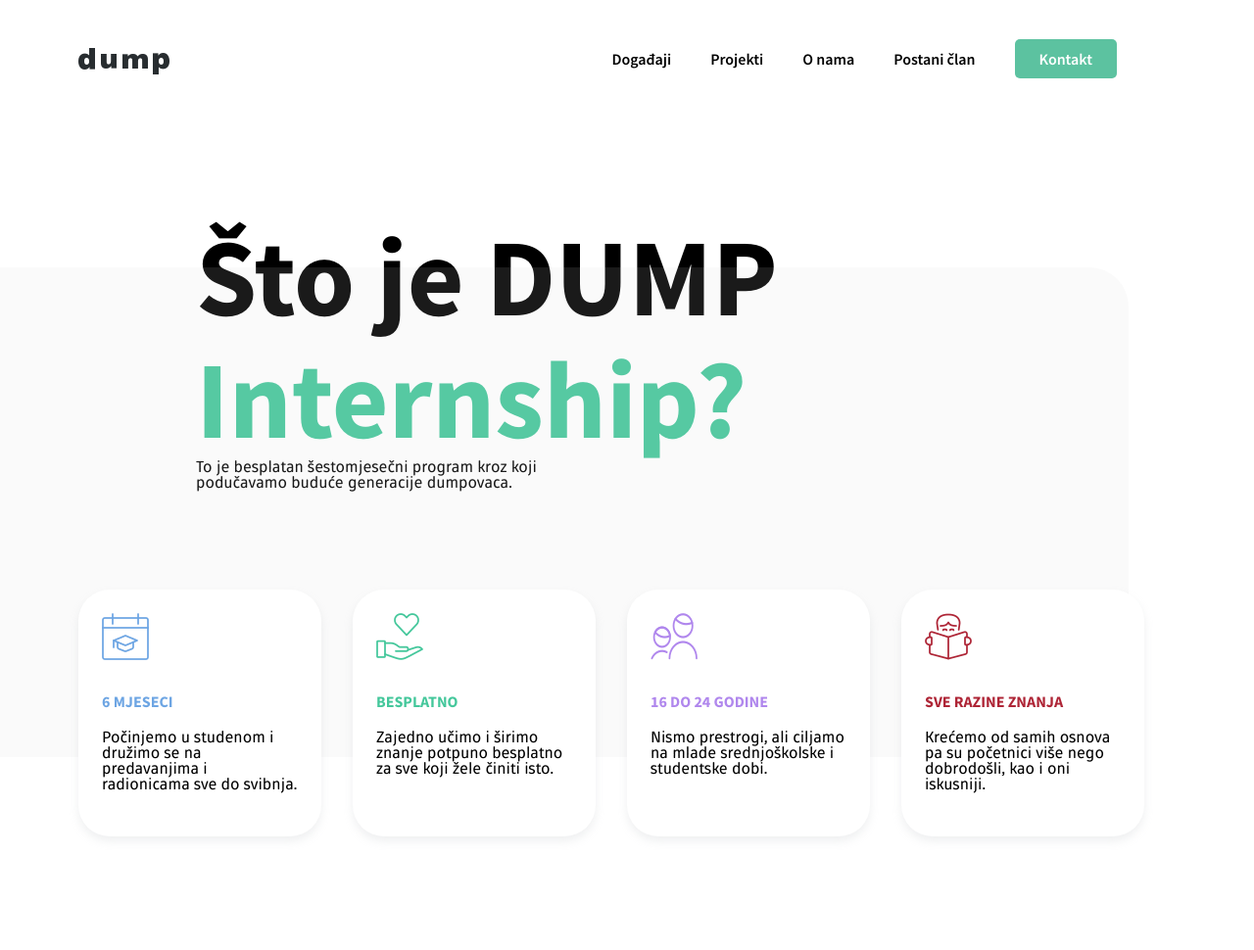
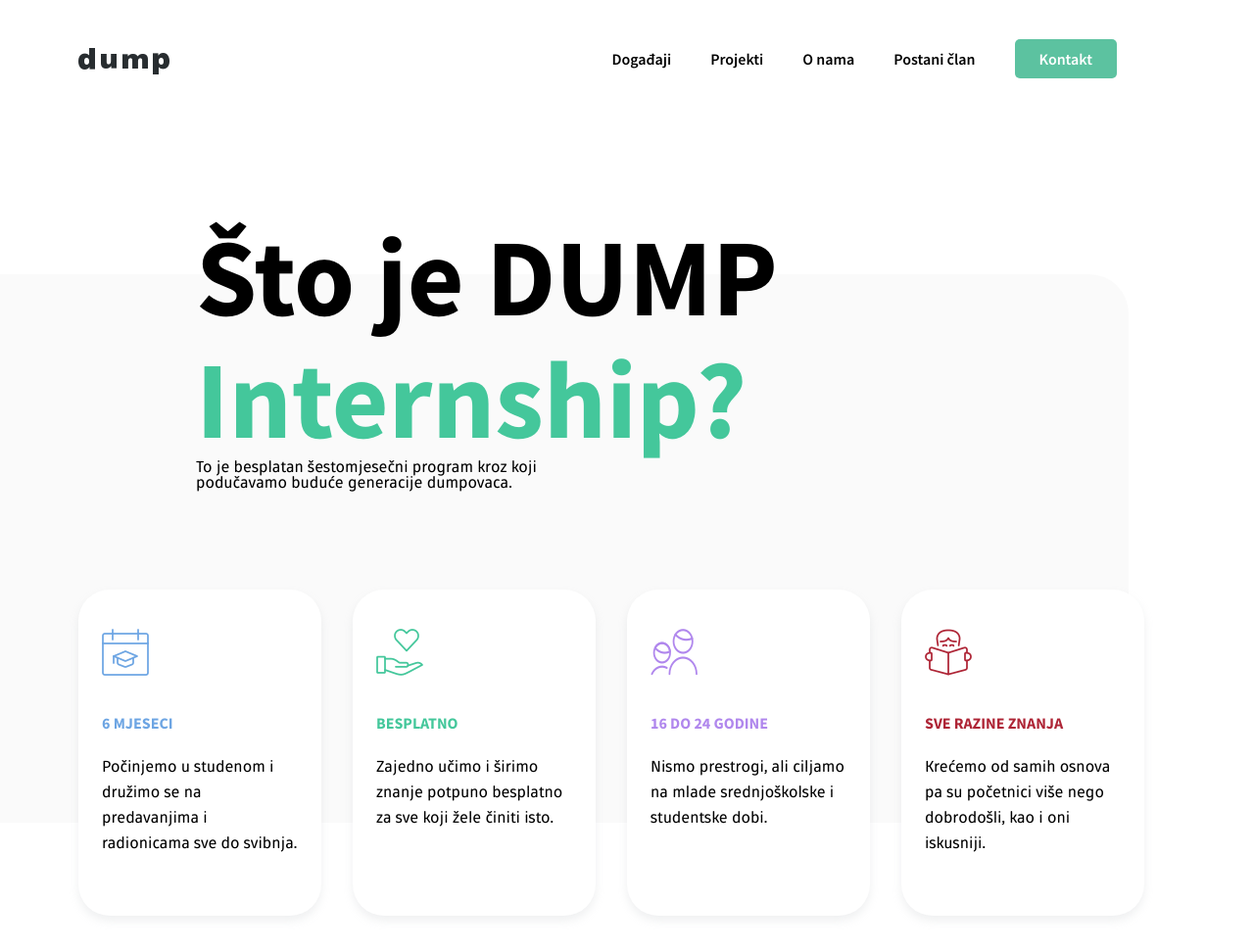
Before and after one commit to mmaret00/Internship-10-CSS-Responsiveness, a plain HTML site: page index.html in a window 1280 px wide. Shown: the top 970 px of the page at 98% size. Drawn offline with Linux system fonts and the light colour scheme.

Commit message:
Small adjustments to css files

```diff
--- a/styles/global-styles.css
+++ b/styles/global-styles.css
@@ -55,6 +55,11 @@
 }
 
 @font-face {
+  font-family: "Fuse V.2 Display Bold";
+  src: url("../assets/fonts/Fuse V2 Display Bold.otf");
+}
+
+@font-face {
   font-family: "Source Sans Pro Light";
   src: url("../assets/fonts/SourceSansPro-Light.otf");
 }
--- a/styles/what-is-styles.css
+++ b/styles/what-is-styles.css
@@ -22,6 +22,7 @@
 .what-is__title p {
   margin-left: 200px;
   background-color: transparent;
+  position: relative;
 }
 
 @media screen and (max-width: 950px) {
@@ -54,12 +55,13 @@
 
 .what-is__box {
   width: 228px;
-  padding: 24px;
+  padding: 40px 24px;
   background-color: white;
   border-radius: 32px;
   margin: 0 32px 32px 0;
   z-index: 1;
   box-shadow: rgba(174, 180, 185, 0.2) 0px 5px 10px;
+  line-height: 26px;
 }
 
 @media screen and (max-width: 1440px) {
```
